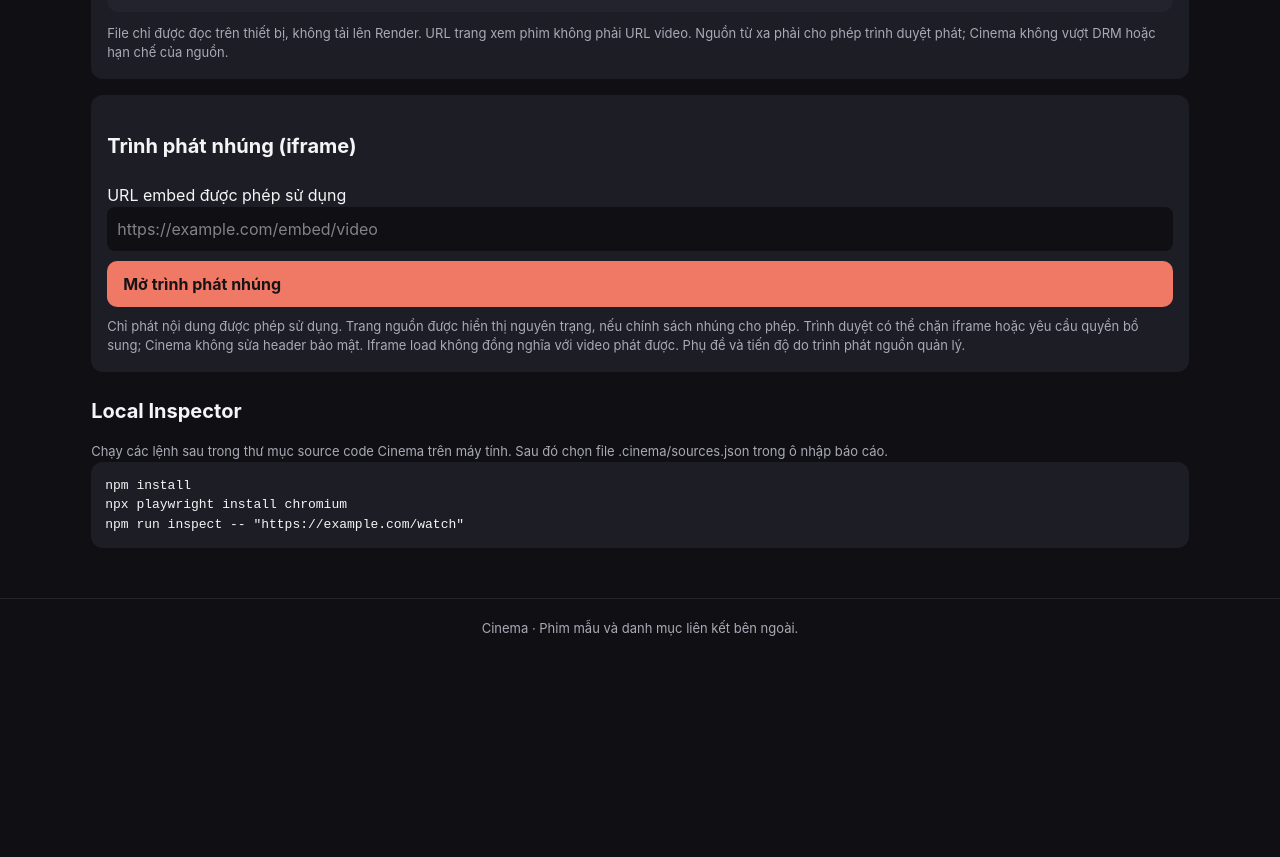
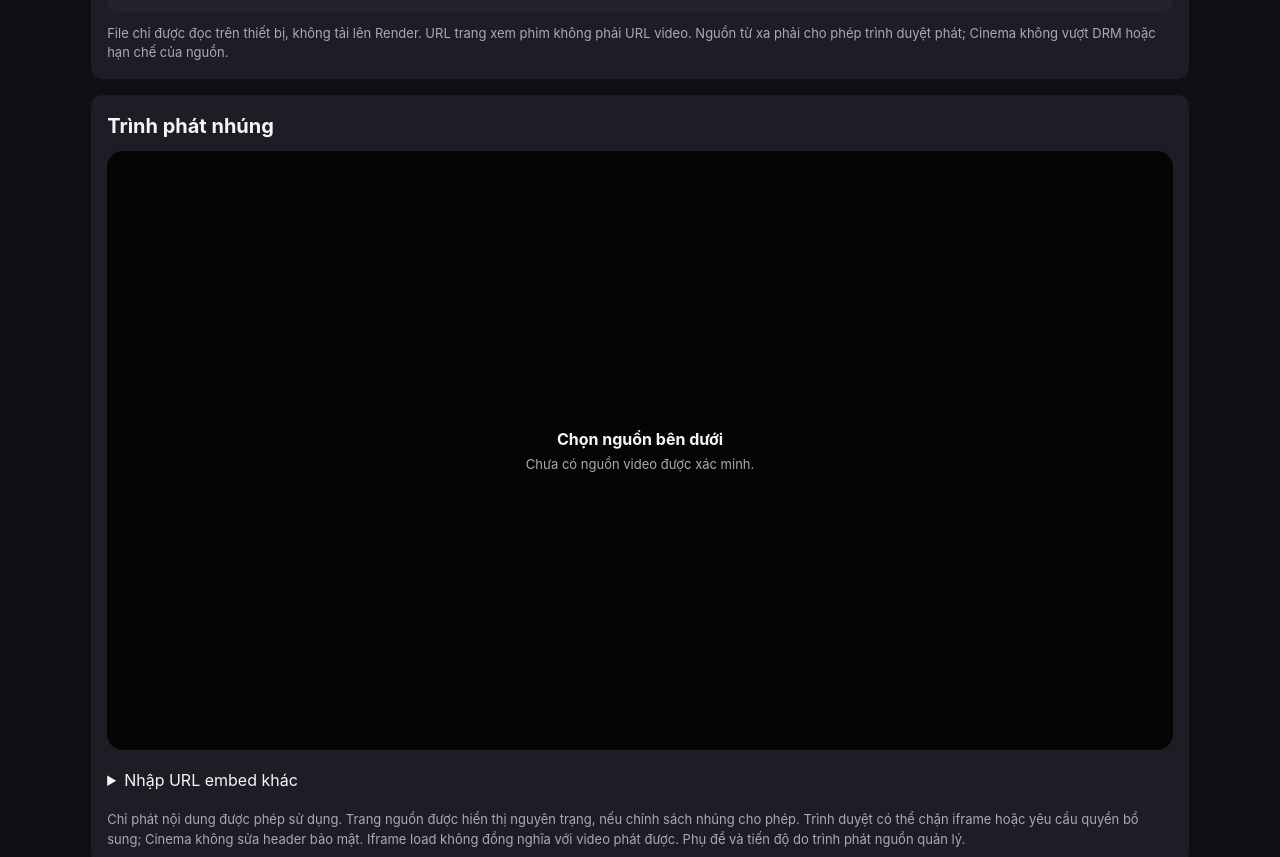
Before and after one commit to hugoforeyes/cinema, a React (Vite) app in the folder frontend/: page /tools/media in a window 1280 px wide. Shown: the part 1480-2337 px from the top of the page. Before the commit the page ends 2139 px from the top, so only its background shows below. Built offline with nearby package versions, Linux system fonts and the light colour scheme.

Commit message:
Surface embed player and improve navigation freshness

```diff
--- a/frontend/src/EmbedPlayer.tsx
+++ b/frontend/src/EmbedPlayer.tsx
@@ -7,12 +7,14 @@ export default function EmbedPlayer({pageLinks=[]}:{pageLinks?:PageLink[]}){
  const [error,setError]=useState('');
  function open(value:string){try{setSrc(parseEmbedUrl(value,window.location.origin));setInput(value);setError('')}catch(e){setSrc('');setError(e instanceof Error?e.message:'URL không hợp lệ.')}}
  return <section style={{marginTop:16,padding:16,background:'#1d1d25',borderRadius:12,display:'grid',gap:10}}>
- <h2>Trình phát nhúng (iframe)</h2>
- {pageLinks.length>0&&<><p><small>Thử hiển thị trang nguồn công khai trong Cinema. Đây là link trang phim, không phải URL video hay embed đã xác minh. Trang có thể từ chối nhúng; hãy chọn tập trong trang nguồn nếu trang hiển thị.</small></p><div className="choices">{pageLinks.map(item=><button type="button" key={item.url} aria-pressed={src===item.url} className={src===item.url?'active':'secondary'} onClick={()=>open(item.url)}>{item.name}</button>)}</div></>}
- <form style={{display:'grid',gap:10}} onSubmit={e=>{e.preventDefault();open(input)}}>
+ <h2 style={{margin:0}}>Trình phát nhúng</h2>
+ {!src&&<div className="player empty" style={{textAlign:"center",padding:20}}><div><strong>Chọn nguồn bên dưới</strong><p><small>Chưa có nguồn video được xác minh.</small></p></div></div>}
+ {pageLinks.length>0&&<><strong>Chọn trang nguồn</strong><div className="choices">{pageLinks.map(item=><button type="button" key={item.url} aria-pressed={src===item.url} className={src===item.url?'active':'secondary'} onClick={()=>open(item.url)}>{item.name}</button>)}</div></>}
+ <details><summary style={{cursor:"pointer",padding:"8px 0"}}>Nhập URL embed khác</summary><form style={{display:'grid',gap:10}} onSubmit={e=>{e.preventDefault();open(input)}}>
  <label>URL embed được phép sử dụng<input required type="url" value={input} onChange={e=>setInput(e.target.value)} style={{display:'block',width:'100%',padding:10,background:'#101014',borderRadius:8}} placeholder="https://example.com/embed/video"/></label>
  <button className="primary" type="submit">Mở trình phát nhúng</button>
- </form>
+ </form></details>
+ {pageLinks.length>0&&<small>Đây là các trang phim, không phải URL video đã xác minh. Chọn tập tại trang nguồn nếu trang cho phép nhúng.</small>}
  {error&&<p role="alert" className="notice">{error}</p>}
  {src&&<><iframe key={src} src={src} title="Trình phát nhúng" style={{width:'100%',aspectRatio:'16 / 9',border:0,background:'#080809'}} sandbox="allow-scripts allow-presentation" allow="autoplay; fullscreen; encrypted-media; picture-in-picture" allowFullScreen referrerPolicy="no-referrer"/>
  <div className="choices"><button className="secondary" onClick={()=>setSrc('')}>Đóng trình phát</button><a className="secondary" href={src} target="_blank" rel="noopener noreferrer">Mở trang gốc</a></div></>}
```
